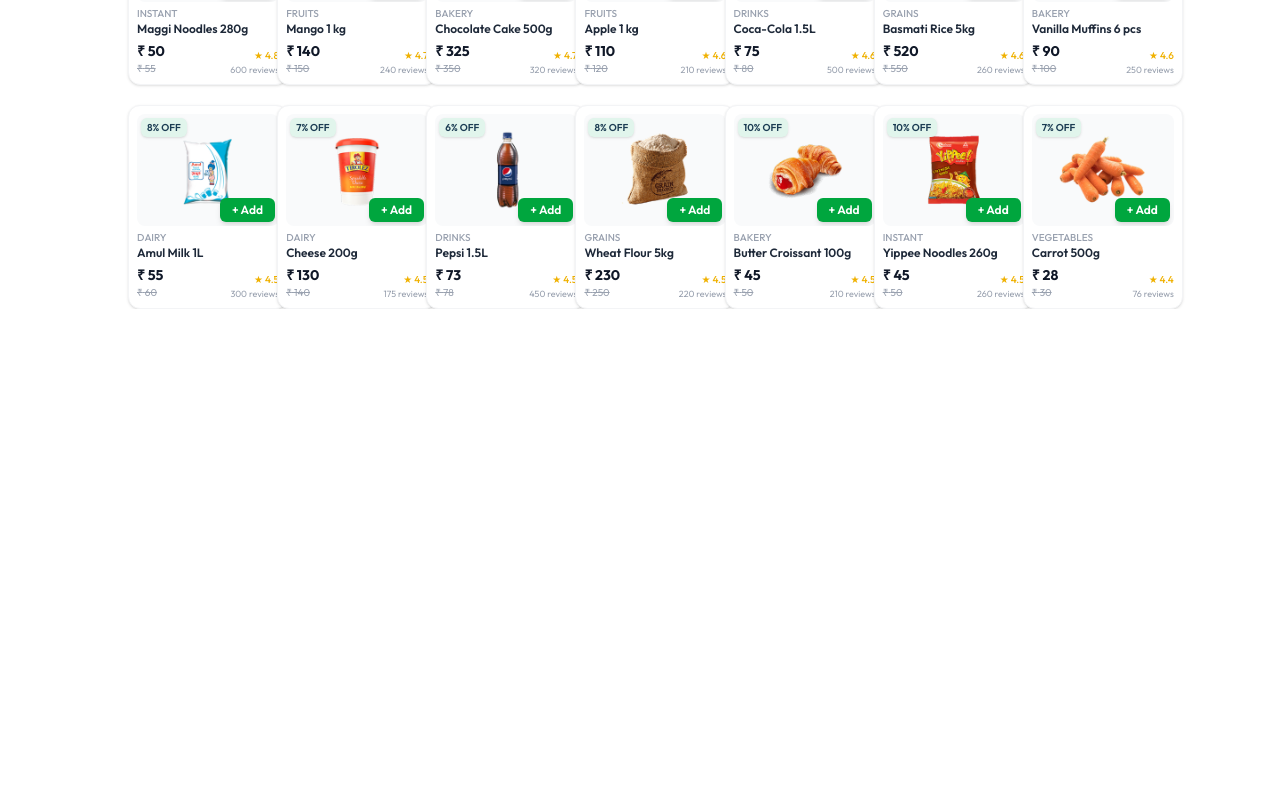
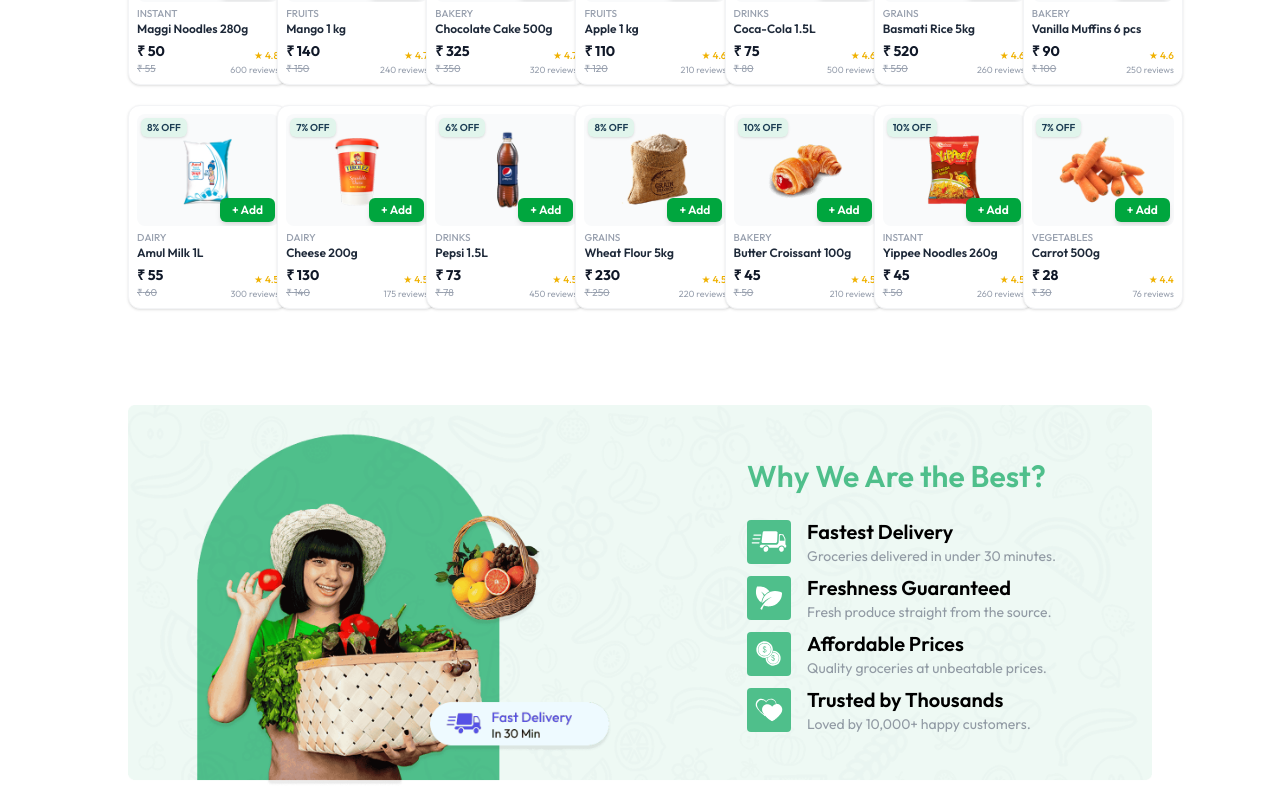
Before and after one commit to kamleshBisht04/GreenCart, a React (Vite) app in the folder client/: page / in a window 1280 px wide. Shown: the part 1047-1834 px from the top of the page. Before the commit the page ends 1356 px from the top, so only its background shows below. Built offline with nearby package versions, Linux system fonts and the light colour scheme.

Commit message:
completing the bottom banner section

```diff
--- /dev/null
+++ b/client/src/components/BootomBanner.jsx
@@ -0,0 +1,46 @@
+import React from "react";
+import { assets, features } from "./../assets/assets";
+
+const BottomBanner = () => {
+  return (
+    <div className="relative mt-24">
+      <img
+        src={assets.bottom_banner_image}
+        alt="banner"
+        className="hidden w-full md:block"
+      />
+      <img
+        src={assets.bottom_banner_image_sm}
+        alt="banner"
+        className="w-full md:hidden"
+      />
+
+      <div className="absolute inset-0 flex flex-col items-center pt-16 md:items-end md:justify-center md:pt-0 md:pr-24">
+        <div>
+          <h1 className="text-primary mb-6 text-2xl font-semibold md:text-3xl">
+            Why We Are the Best?
+          </h1>
+          {features.map((feature, index) => (
+            <div key={index} className="mt-2 flex items-center gap-4">
+              <img
+                src={feature.icon}
+                alt={feature.title}
+                className="w-9 md:w-11"
+              />
+              <div>
+                <h3 className="text-lg font-semibold md:text-xl">
+                  {feature.title}
+                </h3>
+                <p className="text-xs text-gray-500/70 md:text-sm">
+                  {feature.description}
+                </p>
+              </div>
+            </div>
+          ))}
+        </div>
+      </div>
+    </div>
+  );
+};
+
+export default BottomBanner;
--- a/client/src/pages/Home.jsx
+++ b/client/src/pages/Home.jsx
@@ -1,4 +1,5 @@
 import BestSeller from "../components/BestSeller";
+import BootomBanner from "../components/BootomBanner";
 import Categories from "../components/Categories";
 import MainBanner from "../components/MainBanner";
 
@@ -8,6 +9,7 @@
       <MainBanner />
       <Categories/>
       <BestSeller/>
+      <BootomBanner/>
     </div>
   );
 };
```
